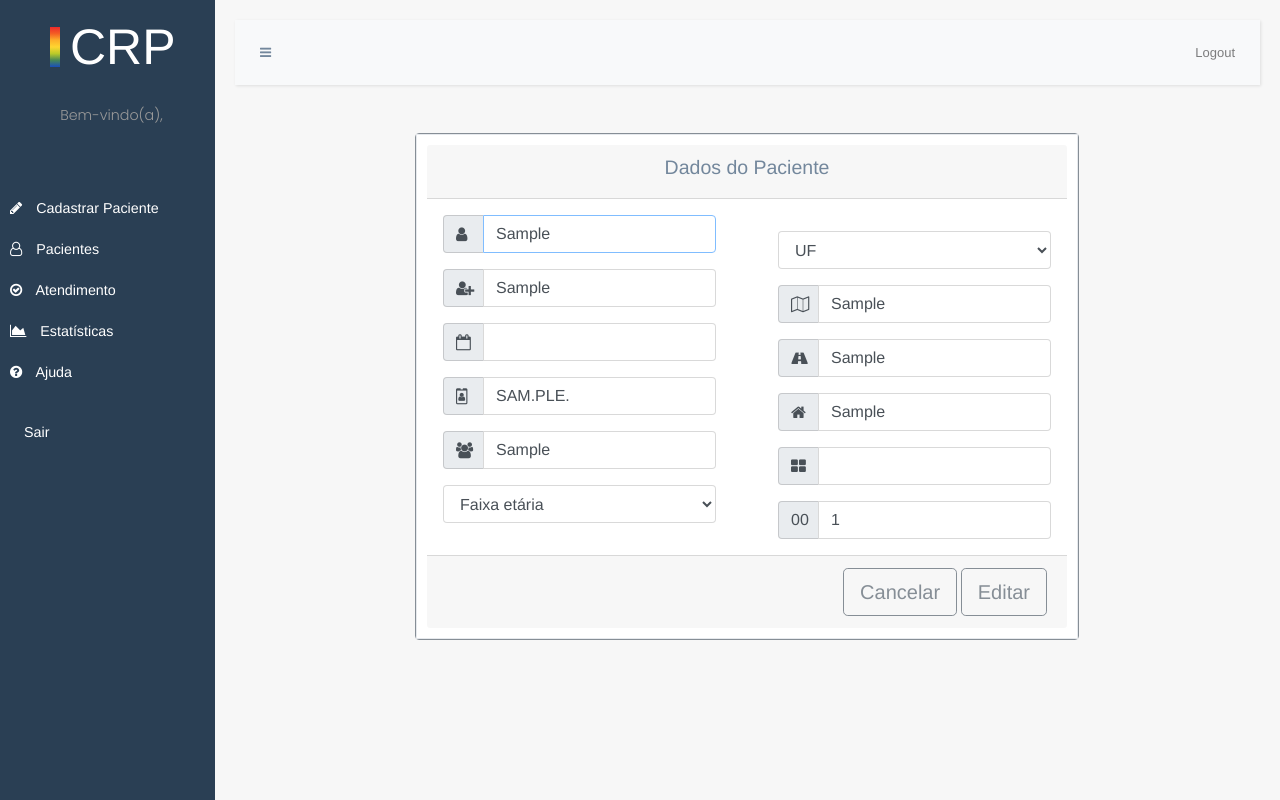
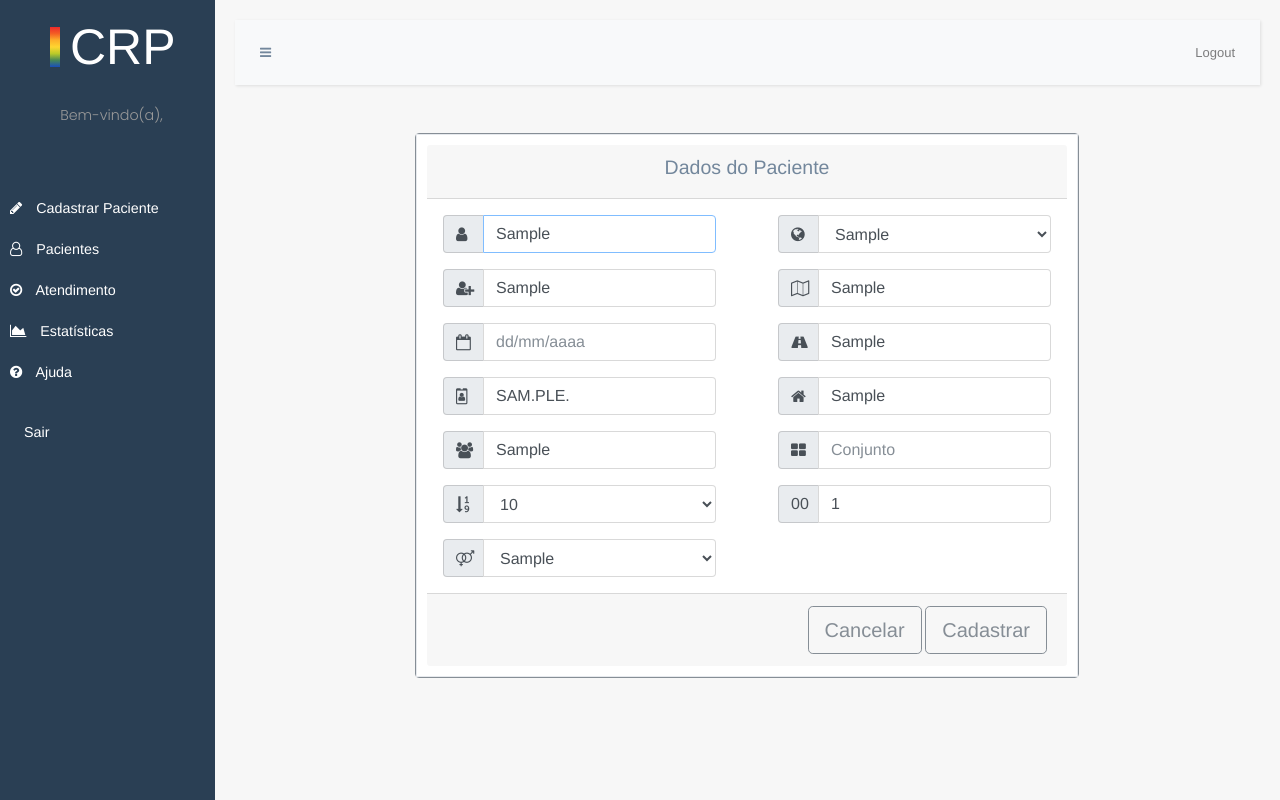
Before and after one commit to fga-eps-mds/2017.2-Classificacao-de-Risco-Pediatrico, a Django app: template templates/users/editPatient.html in a window 1280 px wide. Run offline with Django 3.2, Linux system fonts and the light colour scheme; the template is opened without the code that fills it: most values are stand-ins (such as "Sample title", 1, 10 or a date in 2020); some libraries are stand-ins or nearby versions.

Commit message:
[CODE] Update edit patient template

```diff
--- a/apps/users/models.py
+++ b/apps/users/models.py
@@ -270,3 +270,9 @@ class Patient(models.Model):
         default=0,
         blank=False
     )
+
+    def age_range_verbose(self):
+        return dict(Patient.AGE_RANGE)[self.age_range]
+
+    def gender_verbose(self):
+        return dict(Patient.GENDER)[self.gender]
--- a/templates/users/editPatient.html
+++ b/templates/users/editPatient.html
@@ -27,7 +27,7 @@
                                     <div class="cols-sm-10">
                                         <div class="input-group">
                                             <span class="input-group-addon" id="basic-addon1"><i class="fa fa-user" aria-hidden="true"></i></span>
-                                            <input type="text" name="{{ form.name.name }}" maxlength="80" id="{{ form.name.id_for_label }}" class="form-control" aria-label="Nome" aria-describedby="basic-addon1" pattern="[a-zA-Z\s]+$" autofocus value={{patient.name}}>
+                                            <input type="text" name="{{ form.name.name }}" maxlength="80" id="{{ form.name.id_for_label }}" class="form-control"  placeholder="Nome do paciente" aria-label="Nome" aria-describedby="basic-addon1" pattern="[a-zA-Z\s]+$" autofocus value={{patient.name}}>
                                         </div>
                                         {% if form.name.errors %}
                                             <div class="error-holder">
@@ -43,7 +43,7 @@
                                     <div class="cols-sm-10">
                                         <div class="input-group">
                                             <span class="input-group-addon" id="basic-addon1"><i class="fa fa-user-plus" aria-hidden="true"></i></span>
-                                            <input type="text" name="{{ form.guardian.name }}" maxlength="80" id="{{ form.guardian.id_for_label }}" class="form-control" aria-label="Responsável" aria-describedby="basic-addon3" pattern="[a-zA-Z\s]+$" value={{patient.guardian}}>
+                                            <input type="text" name="{{ form.guardian.name }}" maxlength="80" id="{{ form.guardian.id_for_label }}" class="form-control"  placeholder="Responsável" aria-label="Responsável" aria-describedby="basic-addon3" pattern="[a-zA-Z\s]+$" value={{patient.guardian}}>
                                         </div>
                                         {% if form.guardian.errors %}
                                             <div class="error-holder">
@@ -59,7 +59,7 @@
                                     <div class="cols-sm-10">
                                         <div class="input-group">
                                             <span class="input-group-addon" id="basic-addon1"><i class="fa fa-calendar-o" aria-hidden="true"></i></span>
-                                            <input type="text" name="{{ form.birth_date.name }}" id="{{ form.birth_date.id_for_label }}" class="form-control date" aria-label="Data de nascimento" aria-describedby="basic-addon3" value={{patient.birth_date}}>
+                                            <input type="text" name="{{ form.birth_date.name }}" id="{{ form.birth_date.id_for_label }}" class="form-control date"  placeholder="dd/mm/aaaa" aria-label="Data de nascimento" aria-describedby="basic-addon3" value={{patient.birth_date}}>
                                         </div>
                                         {% if form.birth_date.errors %}
                                             <div class="error-holder">
@@ -75,7 +75,11 @@
                                     <div class="cols-sm-10">
                                         <div class="input-group">
                                             <span class="input-group-addon" id="basic-addon1"><i class="fa fa-id-badge" aria-hidden="true"></i></span>
-                                            <input type="text" name="{{ form.cpf.name }}" id="{{ form.cpf.id_for_label }}" class="form-control cpf" aria-label="CPF" aria-describedby="basic-addon2" value={{patient.cpf}}>
+                                            {% if not patient.cpf  %}
+                                            <input type="text" name="{{ form.cpf.name }}" id="{{ form.cpf.id_for_label }}" class="form-control cpf"  placeholder="000.000.000-00" aria-label="CPF" aria-describedby="basic-addon2">
+                                            {% else %}
+                                            <input type="text" name="{{ form.cpf.name }}" id="{{ form.cpf.id_for_label }}" class="form-control cpf"  placeholder="000.000.000-00" aria-label="CPF" aria-describedby="basic-addon2" value={{patient.cpf}}>
+                                            {% endif %}
                                         </div>
                                         {% if form.cpf.errors %}
                                             <div class="error-holder">
@@ -91,7 +95,7 @@
                                     <div class="cols-sm-10">
                                         <div class="input-group">
                                             <span class="input-group-addon" id="basic-addon1"><i class="fa fa-users" aria-hidden="true"></i></span>
-                                            <input type="text" name="{{ form.parents_name.name }}" maxlength="80" id="{{ form.parents_name.id_for_label }}" class="form-control" aria-label="Nome dos pais" aria-describedby="basic-addon4" value={{patient.parents_name}}>
+                                            <input type="text" name="{{ form.parents_name.name }}" maxlength="80" id="{{ form.parents_name.id_for_label }}" class="form-control"  placeholder="Nome dos pais" aria-label="Nome dos pais" aria-describedby="basic-addon4" value={{patient.parents_name}}>
                                         </div>
                                         {% if form.parents_name.errors %}
                                             <div class="error-holder">
@@ -105,15 +109,22 @@
 
                                 <div class="form-group px-3 mt-3">
                                     <div class="cols-sm-10">
-                                      <select name="{{ form.age_range.name }}" class="form-control" value={{patient.age_range}}>
+                                      <div class="input-group">
+                                          <span class="input-group-addon" id="basic-addon1"><i class="fa fa-sort-numeric-asc" aria-hidden="true"></i></span>
+                                          <select name="{{ form.age_range.name }}" class="form-control" id="age_range" value={{patient.age_range}}>
+                                              {% if not patient.age_range  %}
                                               <option value="" selected disabled>Faixa etária</option>
+                                              {% else %}
+                                              <option value="{{ patient.age_range }}" selected disabled>{{patient.age_range_verbose}}</option>
+                                              {% endif %}
                                               <option value="0">Faixa etária indefinida</option>
                                               <option value="1">0 até 28 dias</option>
-                                          <option value="2">29 dias à 3 meses</option>
-                                          <option value="3">3 meses à 2 anos</option>
-                                          <option value="4">2 à 10 anos</option>
+                                              <option value="2">29 dias à 2 meses</option>
+                                              <option value="3">2 meses à 3 anos</option>
+                                              <option value="4">3 à 10 anos</option>
                                               <option value="5">acima de 10 anos</option>
                                           </select>
+                                      </div>
                                         {% if form.age_range.errors %}
                                             <div class="error-holder">
                                                 <div class="alert alert-warning" role="alert">
@@ -123,14 +134,44 @@
                                         {% endif %}
                                     </div>
                                 </div>
+                                <div class="form-group px-3 mt-3">
+                                    <div class="cols-sm-10">
+                                        <div class="input-group">
+                                          <span class="input-group-addon" id="basic-addon1"><i class="fa fa-venus-mars" aria-hidden="true"></i></span>
+                                          <select name="{{ form.gender.name }}" class="form-control" value={{patient.gender_name}}>
+                                            {% if not patient.gender  %}
+                                            <option value="" selected disabled>Sexo</option>
+                                            {% else %}
+                                            <option value="{{ patient.gender }}" selected disabled>{{patient.gender_verbose}}</option>
+                                            {% endif %}
+                                            <option value="0">Sexo Indefinido</option> Sexo Indefinido
+                                            <option value="1">Feminino</option> Feminino
+                                            <option value="2">Masculino</option> Masculino
+                                          </select>
+                                        </div>
+                                        {% if form.gender.errors %}
+                                            <div class="error-holder">
+                                                <div class="alert alert-warning" role="alert">
+                                                    {{ form.gender.errors }}
+                                                </div>
+                                            </div>
+                                        {% endif %}
+                                    </div>
+                                </div>
                             </div>
 
+                            <div class="col">
 
-                            <div class="col">
-                              <div class="form-group px-3 mt-3">
+                              <div class="form-group px-3">
                                   <div class="cols-sm-10">
+                                    <div class="input-group">
+                                      <span class="input-group-addon" id="basic-addon1"><i class="fa fa-globe" aria-hidden="true"></i></span>
                                         <select name="{{ form.uf.name }}" class="form-control" value={{patient.uf}}>
+                                          {% if not patient.uf  %}
                                           <option value="" selected disabled>UF</option>
+                                          {% else %}
+                                          <option value="{{patient.uf}}" selected disabled>{{patient.uf}}</option>
+                                          {% endif %}
                                           <option value="AC">AC</option>Acre
                                           <option value="AL">AL</option> Alagoas
                                           <option value="AM">AM</option> Amazonas
@@ -158,6 +199,7 @@
                                           <option value="SP">SP</option> São Paulo
                                           <option value="TO">TO</option> Tocantins
                                         </select>
+                                      </div>
                                       {% if form.uf.errors %}
                                           <div class="error-holder">
                                               <div class="alert alert-warning" role="alert">
@@ -168,11 +210,12 @@
                                   </div>
                               </div>
 
+
                                 <div class="form-group px-3">
                                     <div class="cols-sm-10">
                                         <div class="input-group">
                                             <span class="input-group-addon" id="basic-addon1"><i class="fa fa-map-o" aria-hidden="true"></i></span>
-                                            <input type="text" name="{{ form.city.name }}" id="{{ form.city.id_for_label }}" class="form-control" aria-label="Cidade" aria-describedby="basic-addon7" pattern="[a-zA-Z\s]+$" value={{patient.city}}>
+                                            <input type="text" name="{{ form.city.name }}" id="{{ form.city.id_for_label }}" class="form-control"  placeholder="Cidade" aria-label="Cidade" aria-describedby="basic-addon7" pattern="[a-zA-Z\s]+$" value={{patient.city}}>
                                         </div>
                                         {% if form.city.errors %}
                                             <div class="error-holder">
@@ -188,7 +231,7 @@
                                     <div class="cols-sm-10">
                                         <div class="input-group">
                                             <span class="input-group-addon" id="basic-addon1"><i class="fa fa-road" aria-hidden="true"></i></span>
-                                            <input type="text" name="{{ form.street.name }}" id="{{ form.street.id_for_label }}" class="form-control" aria-label="Rua" aria-describedby="basic-addon7" value={{patient.street}}>
+                                            <input type="text" name="{{ form.street.name }}" id="{{ form.street.id_for_label }}" class="form-control"  placeholder="Rua" aria-label="Rua" aria-describedby="basic-addon7" value={{patient.city}}>
                                         </div>
                                         {% if form.street.errors %}
                                             <div class="error-holder">
@@ -204,7 +247,7 @@
                                     <div class="cols-sm-10">
                                         <div class="input-group">
                                             <span class="input-group-addon" id="basic-addon1"><i class="fa fa-home" aria-hidden="true"></i></span>
-                                            <input type="text" name="{{ form.neighborhood.name }}" id="{{ form.neighborhood.id_for_label }}" class="form-control"  aria-label="Bairro" aria-describedby="basic-addon8" value={{patient.neighborhood}}>
+                                            <input type="text" name="{{ form.neighborhood.name }}" id="{{ form.neighborhood.id_for_label }}" class="form-control"  placeholder="Bairro" aria-label="Bairro" aria-describedby="basic-addon8" value={{patient.neighborhood}}>
                                         </div>
                                         {% if form.neighborhood.errors %}
                                             <div class="error-holder">
@@ -220,7 +263,7 @@
                                     <div class="cols-sm-10">
                                         <div class="input-group">
                                             <span class="input-group-addon" id="basic-addon1"><i class="fa fa-th-large" aria-hidden="true"></i></span>
-                                            <input type="text" name="{{ form.block.name }}" id="{{ form.block.id_for_label }}" class="form-control" aria-label="Conjunto" aria-describedby="basic-addon9" value={{patient.block}}>
+                                            <input type="text" name="{{ form.block.name }}" id="{{ form.block.id_for_label }}" class="form-control"  placeholder="Conjunto" aria-label="Conjunto" aria-describedby="basic-addon9" value={{patient.block}}>
                                         </div>
                                         {% if form.block.errors %}
                                             <div class="error-holder">
@@ -236,7 +279,7 @@
                                     <div class="cols-sm-10">
                                         <div class="input-group">
                                             <span class="input-group-addon" id="basic-addon1">00</span>
-                                            <input type="text" name="{{ form.number.name }}" id="{{ form.number.id_for_label }}" class="form-control" aria-label="Número" aria-describedby="basic-addon10"  pattern="[0-9]+$" value={{patient.number}}>
+                                            <input type="text" name="{{ form.number.name }}" id="{{ form.number.id_for_label }}" class="form-control"  placeholder="Número" aria-label="Número" aria-describedby="basic-addon10" pattern="[0-9]+$" value={{patient.number}}>
                                         </div>
                                         {% if form.number.errors %}
                                             <div class="error-holder">
@@ -251,7 +294,7 @@
                         </div>
                         <div class="card-footer text-right">
                             <a href="{% url 'users:home' %}" class="btn btn btn-outline-secondary btn-lg" >Cancelar</a>
-                            <button type="submit" class="btn btn-outline-secondary btn-lg">Editar</button>
+                            <button type="submit" class="btn btn-outline-secondary btn-lg">Cadastrar</button>
                         </div>
                       </div>
                     </form>
```
Lines whose indentation alone changed are shown as unchanged.
